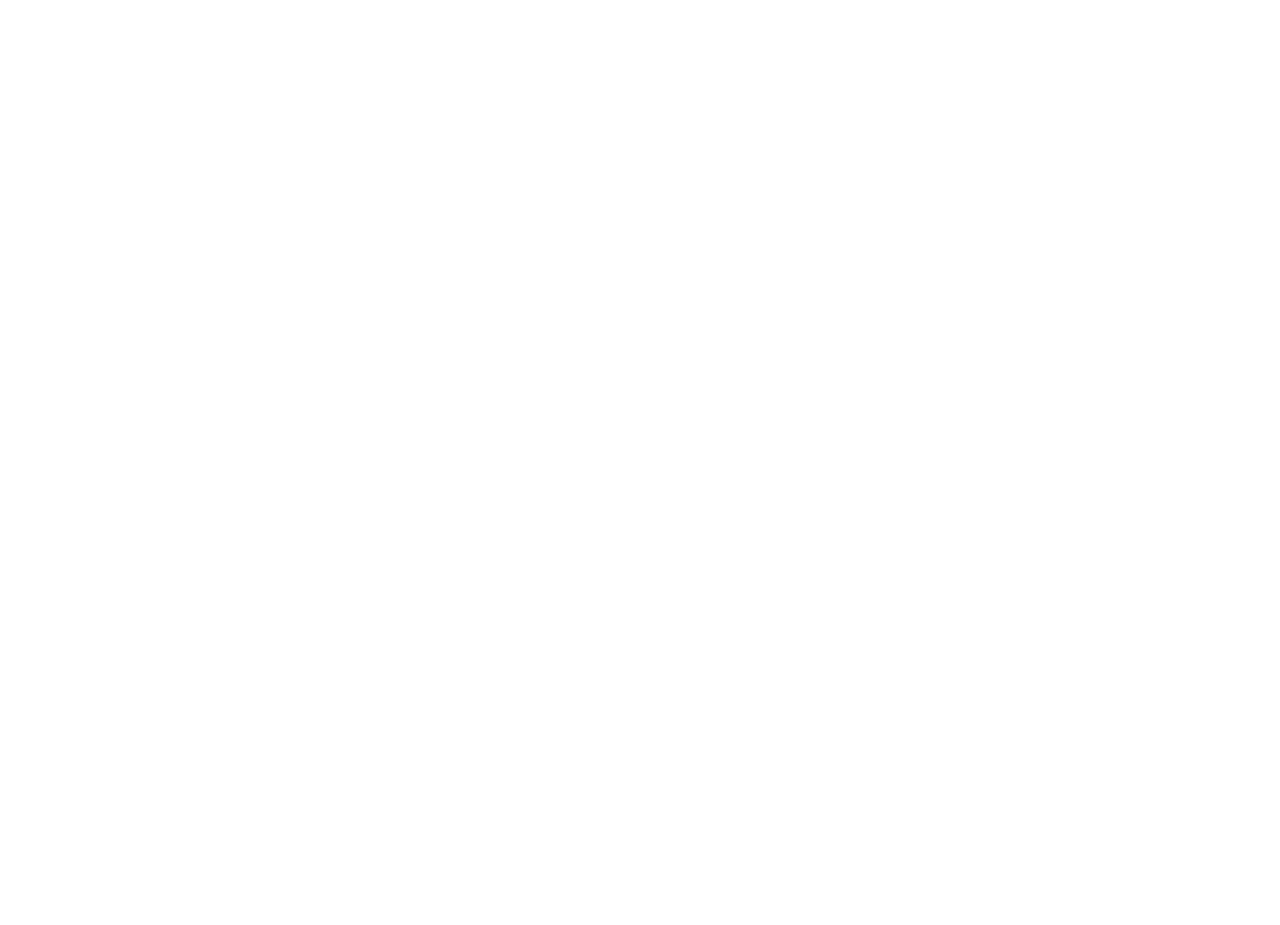
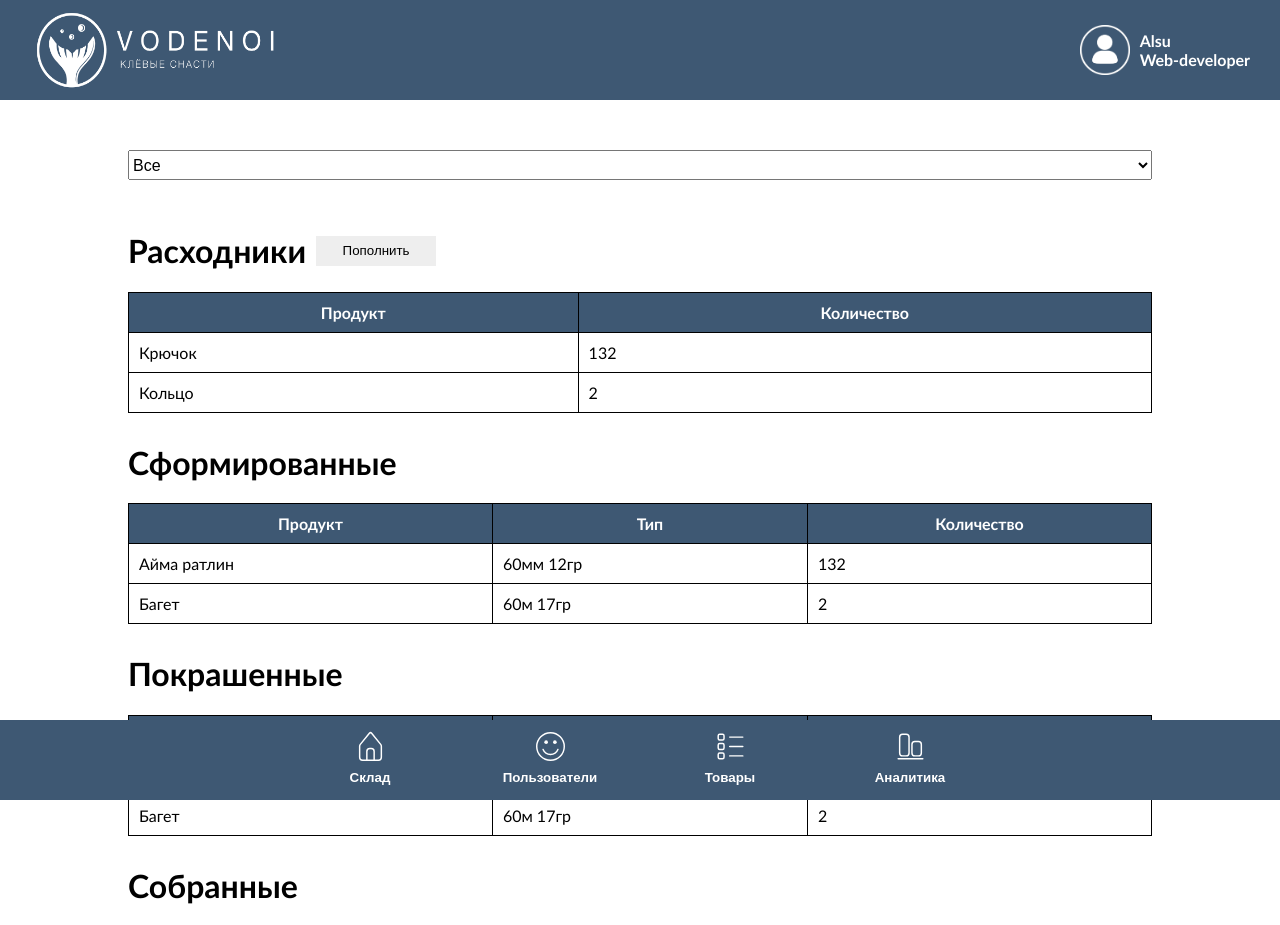
Before and after one commit to ASharksss/hunky, a React (Create React App) app: page /admin/stock in a window 1280 px wide. Before the commit this address had no page. Shown: the top 925 px of the page. Before the commit the page ends 800 px from the top, so only its background shows below. Built offline with nearby package versions, Linux system fonts and the light colour scheme.

Commit message:
admin panel (footer, stock, users) & small fix

```diff
--- a/src/App.js
+++ b/src/App.js
@@ -9,6 +9,9 @@
 import {DefectDetail} from "./components/defectDetail";
 import {CancelDetail} from "./components/cancelDetail";
 import {Salary} from "./components/Salary";
+import {AdminLayout} from "./components/admin/AdminLayout";
+import {AdminUsers} from "./components/admin/AdminUsers";
+import {AdminStock} from "./components/admin/AdminStock";
 
 
 function App() {
@@ -27,6 +30,10 @@
             <Route path='/profile/cancel' element={<CancelDetail/>}/>
             <Route path='/profile/salary' element={<Salary/>}/>
           </Route>
+          <Route path='/admin' element={<AdminLayout/>}>
+            <Route path='/admin' element={<AdminUsers/>}/>
+            <Route path='/admin/stock' element={<AdminStock/>}/>
+          </Route>
         </Routes>
       </div>
     </BrowserRouter>
--- a/src/components/Home.jsx
+++ b/src/components/Home.jsx
@@ -11,7 +11,7 @@
             <input type="text" placeholder='Поиск' className='home__search'/>
             <NavLink to="/product/id" className='home__btn_link'>
               <button className='home__btn'>
-                Айма ратлин 60мм 12гр
+                Айма ратлин
               </button>
             </NavLink>
           </div>
--- a/src/components/HomeDetail.jsx
+++ b/src/components/HomeDetail.jsx
@@ -7,7 +7,13 @@
 			<div className="container">
 				<div className="detail__wrapper">
 					<form className='detail_form'>
-						<label>Айма ратлин 60мм 12гр</label>
+						<label>Айма ратлин</label>
+						<select className="home_detail__select">
+							<option value="">Выберите вид...</option>
+							<option value="">60мм 12гр</option>
+							<option value="">75мм 15гр</option>
+							<option value="">95мм 35гр</option>
+						</select>
 						<input type='text' placeholder='Введите количество'/>
 
 					</form>
--- a/src/components/Stock.jsx
+++ b/src/components/Stock.jsx
@@ -16,16 +16,19 @@
             <thead>
             <tr>
               <th>Продукт</th>
+              <th>Тип</th>
               <th>Количество</th>
             </tr>
             </thead>
             <tbody>
             <tr>
-              <td data-label="Продукт">Айма ратлин 60мм 12гр</td>
+              <td data-label="Продукт">Айма ратлин</td>
+              <td data-label="Продукт">60мм 12гр</td>
               <td data-label="Количество">132</td>
             </tr>
             <tr>
-              <td data-label="Продукт">Багет 60м 17гр</td>
+              <td data-label="Продукт">Багет</td>
+              <td data-label="Продукт"> 60м 17гр</td>
               <td data-label="Количество">2</td>
             </tr>
             </tbody>
--- /dev/null
+++ b/src/components/admin/AdminFooter.jsx
@@ -0,0 +1,43 @@
+import React from 'react';
+import { CiBoxList } from 'react-icons/ci'
+import {CiHome} from "react-icons/ci";
+import {CiUndo} from "react-icons/ci";
+import {CiFaceSmile} from "react-icons/ci";
+import {CiAlignBottom} from "react-icons/ci";
+import {NavLink} from "react-router-dom";
+
+export const AdminFooter = () => {
+  return (
+    <div className='footer'>
+      <div className="container">
+        <div className="footer_wrapper">
+          <NavLink to='/admin/stock' className='home__btn_link'>
+            <button className='footer__button'>
+              <CiHome className='footer_icon' size={35}/>
+              <p>Склад</p>
+            </button>
+          </NavLink>
+          <NavLink to='/admin' className='home__btn_link'>
+            <button className='footer__button'>
+              <CiFaceSmile className='footer_icon' size={35}/>
+              <p>Пользователи</p>
+            </button>
+          </NavLink>
+          <NavLink to='/admin/products' className='home__btn_link'>
+            <button className='footer__button'>
+              <CiBoxList className='footer_icon' size={35}/>
+              <p>Товары</p>
+            </button>
+          </NavLink>
+          <NavLink to='/admin/analitic' className='home__btn_link'>
+            <button className='footer__button'>
+              <CiAlignBottom className='footer_icon' size={35}/>
+              <p>Аналитика</p>
+            </button>
+          </NavLink>
+
+        </div>
+      </div>
+    </div>
+  );
+};
--- /dev/null
+++ b/src/components/admin/AdminLayout.jsx
@@ -0,0 +1,16 @@
+import React from 'react';
+import {Outlet} from "react-router-dom";
+import {Header} from "../Header";
+import {AdminFooter} from "./AdminFooter";
+
+
+
+export const AdminLayout = () => {
+	return (
+		<div>
+			<Header/>
+			<Outlet/>
+			<AdminFooter/>
+		</div>
+	);
+};
--- /dev/null
+++ b/src/components/admin/AdminStock.jsx
@@ -0,0 +1,124 @@
+import React from 'react';
+
+export const AdminStock = () => {
+	return (
+		<div className='adminStock'>
+			<div className="container">
+				<div className="admin_stock_container">
+					<select className='admin_stock_select'>
+						<option>Все</option>
+						<option>Расходники</option>
+						<option>Сформированные</option>
+						<option>Покрашенные</option>
+						<option>Собранные</option>
+					</select>
+					<div className="stock_block">
+						<div className="stock_title">
+							<h1>Расходники</h1>
+							<button className='stock_btn'>Пополнить</button>
+						</div>
+
+						<div className="stock_list">
+							<table>
+								<thead>
+								<tr>
+									<th>Продукт</th>
+									<th>Количество</th>
+								</tr>
+								</thead>
+								<tbody>
+								<tr>
+									<td data-label="Продукт">Крючок</td>
+									<td data-label="Количество">132</td>
+								</tr>
+								<tr>
+									<td data-label="Продукт">Кольцо</td>
+									<td data-label="Количество">2</td>
+								</tr>
+								</tbody>
+							</table>
+						</div>
+					</div>
+					<div className="stock_block">
+						<h1>Сформированные</h1>
+						<div className="stock_list">
+							<table>
+								<thead>
+								<tr>
+									<th>Продукт</th>
+									<th>Тип</th>
+									<th>Количество</th>
+								</tr>
+								</thead>
+								<tbody>
+								<tr>
+									<td data-label="Продукт">Айма ратлин</td>
+									<td data-label="Тип">60мм 12гр</td>
+									<td data-label="Количество">132</td>
+								</tr>
+								<tr>
+									<td data-label="Продукт">Багет</td>
+									<td data-label="Тип">60м 17гр</td>
+									<td data-label="Количество">2</td>
+								</tr>
+								</tbody>
+							</table>
+						</div>
+					</div>
+					<div className="stock_block">
+						<h1>Покрашенные</h1>
+						<div className="stock_list">
+							<table>
+								<thead>
+								<tr>
+									<th>Продукт</th>
+									<th>Тип</th>
+									<th>Количество</th>
+								</tr>
+								</thead>
+								<tbody>
+								<tr>
+									<td data-label="Продукт">Айма ратлин</td>
+									<td data-label="Тип">60мм 12гр</td>
+									<td data-label="Количество">132</td>
+								</tr>
+								<tr>
+									<td data-label="Продукт">Багет</td>
+									<td data-label="Тип">60м 17гр</td>
+									<td data-label="Количество">2</td>
+								</tr>
+								</tbody>
+							</table>
+						</div>
+					</div>
+					<div className="stock_block">
+					<h1>Собранные</h1>
+					<div className="stock_list">
+						<table>
+							<thead>
+							<tr>
+								<th>Продукт</th>
+								<th>Тип</th>
+								<th>Количество</th>
+							</tr>
+							</thead>
+							<tbody>
+							<tr>
+								<td data-label="Продукт">Айма ратлин</td>
+								<td data-label="Тип">60мм 12гр</td>
+								<td data-label="Количество">132</td>
+							</tr>
+							<tr>
+								<td data-label="Продукт">Багет</td>
+								<td data-label="Тип">60м 17гр</td>
+								<td data-label="Количество">2</td>
+							</tr>
+							</tbody>
+						</table>
+					</div>
+				</div>
+				</div>
+			</div>
+		</div>
+	);
+};
--- /dev/null
+++ b/src/components/admin/AdminUsers.jsx
@@ -0,0 +1,72 @@
+import React from 'react';
+import {NavLink} from "react-router-dom";
+
+export const AdminUsers = () => {
+	return (
+		<div className='admin_users'>
+			<div className="container">
+				<div className="users_container">
+					<h1 className='admin_user_title'>Пользователи</h1>
+					<button className='add_user'>
+						Добавить пользователя
+					</button>
+					<div className="history__table">
+						<table>
+							<thead>
+							<tr>
+								<th>Пользователь</th>
+								<th>Деятельность</th>
+								<th>Сводка за сегодня</th>
+								<th>Кнопки</th>
+							</tr>
+							</thead>
+							<tbody>
+							<tr>
+								<td data-label="Пользователь">Алексей</td>
+								<td data-label="Деятельность">Создание форм и грузов</td>
+								<td data-label="Сводка за сегодня">100</td>
+								<td data-label="Кнопки">
+									<NavLink to='admin/users/detail'>
+										<button className='user_btn'>Подробнее</button>
+									</NavLink>
+								</td>
+							</tr>
+							<tr>
+								<td data-label="Пользователь">Татьяна</td>
+								<td data-label="Деятельность">Покраска изделий</td>
+								<td data-label="Дата добавления">100</td>
+								<td data-label="Кнопки">
+									<NavLink to='admin/users/detail'>
+										<button className='user_btn'>Подробнее</button>
+									</NavLink>
+								</td>
+							</tr>
+							<tr>
+								<td data-label="Пользователь">Вадим</td>
+								<td data-label="Деятельность">Покраска изделий</td>
+								<td data-label="Дата добавления">100</td>
+								<td data-label="Кнопки">
+									<NavLink to='admin/users/detail'>
+										<button className='user_btn'>Подробнее</button>
+									</NavLink>
+								</td>
+							</tr>
+							<tr>
+								<td data-label="Пользователь">Александр</td>
+								<td data-label="Деятельность">Сборка изделий</td>
+								<td data-label="Дата добавления">100</td>
+								<td data-label="Кнопки">
+									<NavLink to='admin/users/detail'>
+										<button className='user_btn'>Подробнее</button>
+									</NavLink>
+								</td>
+							</tr>
+							</tbody>
+						</table>
+					</div>
+				</div>
+			</div>
+
+		</div>
+	);
+};
--- a/src/index.css
+++ b/src/index.css
@@ -166,7 +166,7 @@
 
 @media (max-width: 420px) {
     .footer .footer__button {
-        width: 65px;
+        width: 80px;
     }
 
     .footer_icon {
@@ -258,8 +258,15 @@
     margin-top: 100px;
 }
 
+.home_detail__select {
+    width: 102%;
+    height: 40px;
+    font-size: 14px;
+    margin-bottom: 10px;
+}
+
 .detail_form label {
-    margin-bottom: 40px;
+    margin-bottom: 20px;
 
 }
 
@@ -555,21 +562,20 @@
 }
 
 @media (max-width: 748px) {
-    .review_container{
+    .review_container {
         width: 420px;
         height: 100%;
     }
 }
 
 
-
-.review_container textarea{
+.review_container textarea {
     font-size: 20px;
     padding: 15px;
 }
 
 
-.review_submit{
+.review_submit {
     width: 100%;
     height: 40px;
     font-size: 16px;
@@ -581,51 +587,53 @@
     font-weight: bold;
     margin-top: 20px;
 }
-.review_submit:hover{
+
+.review_submit:hover {
     background-color: #506783;
 }
 
-.review__title{
+.review__title {
     width: 70%;
     text-align: left;
     padding: 0;
 }
 
-.review__title h1{
+.review__title h1 {
     margin: 0;
     padding: 0;
 }
 
-.review__title h3{
+.review__title h3 {
     margin-top: 5px;
     padding: 0;
 }
 
 
 @media (max-width: 570px) {
-    .review_container{
+    .review_container {
         width: 230px;
         height: 100%;
     }
 
-    .review_container textarea{
+    .review_container textarea {
         font-size: 16px;
         padding: 0;
     }
 }
-.review__title{
+
+.review__title {
     width: 100%;
-    font-size:14px ;
+    font-size: 14px;
     text-align: left;
     padding: 0;
 }
 
-.review__title h1{
+.review__title h1 {
     margin: 0;
     padding: 0;
 }
 
-.review__title h3{
+.review__title h3 {
     margin-top: 5px;
     padding: 0;
 }
@@ -634,17 +642,17 @@
 
 /* DEFECT */
 
-.defect_container{
-    padding:20px;
+.defect_container {
+    padding: 20px;
 }
 
 @media (max-width: 400px) {
-    .defect_container{
-        padding:5px;
+    .defect_container {
+        padding: 5px;
     }
 }
 
-.defect_title{
+.defect_title {
     margin-top: 60px;
 }
 
@@ -652,7 +660,7 @@
 
 .salary_container {
     margin-top: 10%;
-   text-align: center;
+    text-align: center;
 }
 
 /* END PROFILE */
@@ -734,3 +742,90 @@
         margin-bottom: 10px;
     }
 }
+
+
+/* ADMIN */
+
+.users_container{
+    margin-bottom: 100px;
+}
+
+.admin_user_title{
+    margin-top: 40px;
+}
+
+.user_btn {
+    width: 100%;
+    height: 30px;
+    text-align: center;
+    cursor: pointer;
+    border: none;
+    background-color: #eeeeee;
+}
+.user_btn:hover {
+    background-color: #cbcaca;
+}
+
+@media (max-width: 768px) {
+    .user_btn {
+        width: 120px;
+        height: 20px;
+        font-size: 12px;
+        text-align: center;
+    }
+}
+
+.add_user{
+    width: 250px;
+    height: 40px;
+    text-align: center;
+    cursor: pointer;
+    border: none;
+    font-weight: bold;
+    background-color: #eeeeee;
+    margin-bottom: 10px;
+    margin-top: 15px;
+}
+
+.add_user:hover {
+    background-color: #cbcaca;
+}
+
+.admin_stock_container{
+    margin-bottom: 100px;
+    margin-right: auto;
+    margin-left: auto;
+    width: 80%;
+}
+
+
+.admin_stock_select{
+    width: 100%;
+    height: 30px;
+    margin-top:50px;
+    font-size: 16px;
+}
+.stock_block{
+    margin: 30px auto;
+}
+
+.stock_title{
+    display: flex;
+    align-items: center;
+}
+
+
+.stock_btn{
+    width: 120px;
+    height: 30px;
+    margin-left: 10px;
+    text-align: center;
+    cursor: pointer;
+    border: none;
+    background-color: #eeeeee;
+}
+
+.stock_btn:hover {
+    background-color: #cbcaca;
+}
+/* END ADMIN */
```
